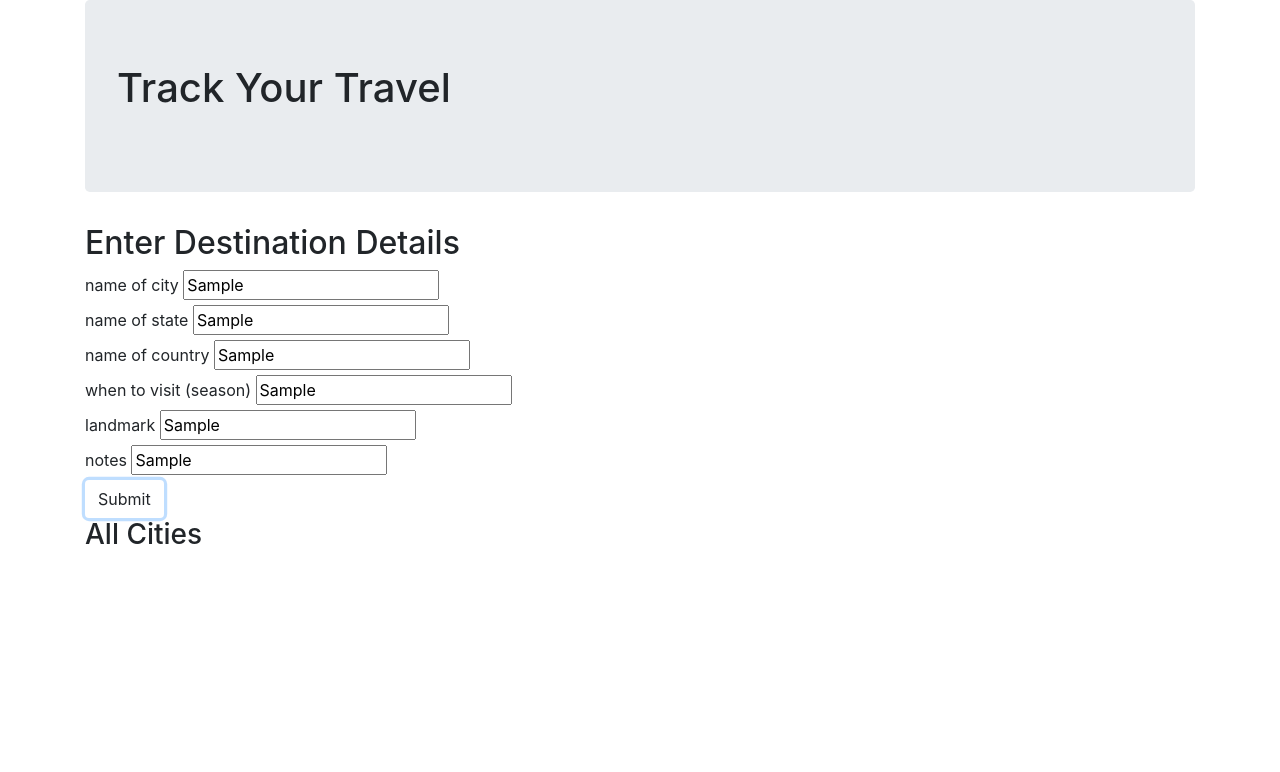
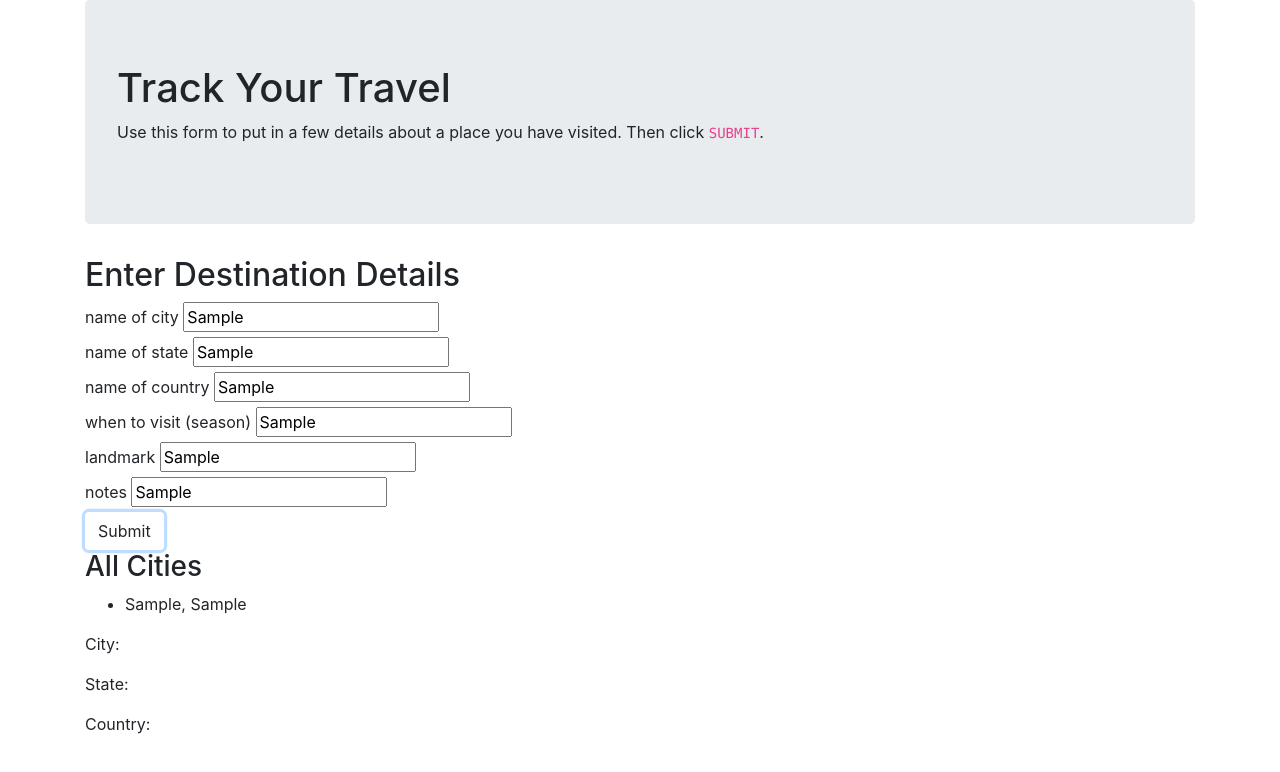
Before and after one commit to alanmatthewcall/travel-journal, a plain HTML site: page index.html in a window 1280 px wide. Both pictures are taken after typing "Sample", "Sample", "Sample", "Sample", "Sample", "Sample" into the empty fields and a click on the button "Submit". Drawn offline with Linux system fonts and the light colour scheme.

Commit message:
add UI logic to display place details, add li
Co-authored-by: Alan Call <alanmatthewcall@gmail.com>

```diff
--- a/index.html
+++ b/index.html
@@ -13,7 +13,7 @@
   <div class="container">
     <div class="jumbotron">
       <h1 class="title">Track Your Travel</h1>
-      <p class="subtitle"></p>
+      <p class="subtitle">Use this form to put in a few details about a place you have visited. Then click <code>SUBMIT</code>.</p>
     </div>
     <div class="place-entry">
       <form id="new-place">
@@ -59,6 +59,5 @@
       <p>Country: <span class="country"></span></p>
     </div>
   </div>
-
 </body>
 </html>
--- a/js/scripts.js
+++ b/js/scripts.js
@@ -36,5 +36,11 @@ $("document").ready(function() {
     newPlace.addTimeOfYear($("input#season-entry").val());
     newPlace.addNotes($("input#note-entry").val());
     newPlace.addLandmark($("input#landmark-entry").val());
+    $("#show-place").slideDown();
+    $(".clickable").prepend(`<li>${newPlace.cityName}, ${newPlace.countryName}</li>`).once();
+    $("span.city").text(newPlace.cityName);
+    $("span.state").text(newPlace.stateName);
+    $("span.country").text(newPlace.countryName);
+
   });
 });
```
